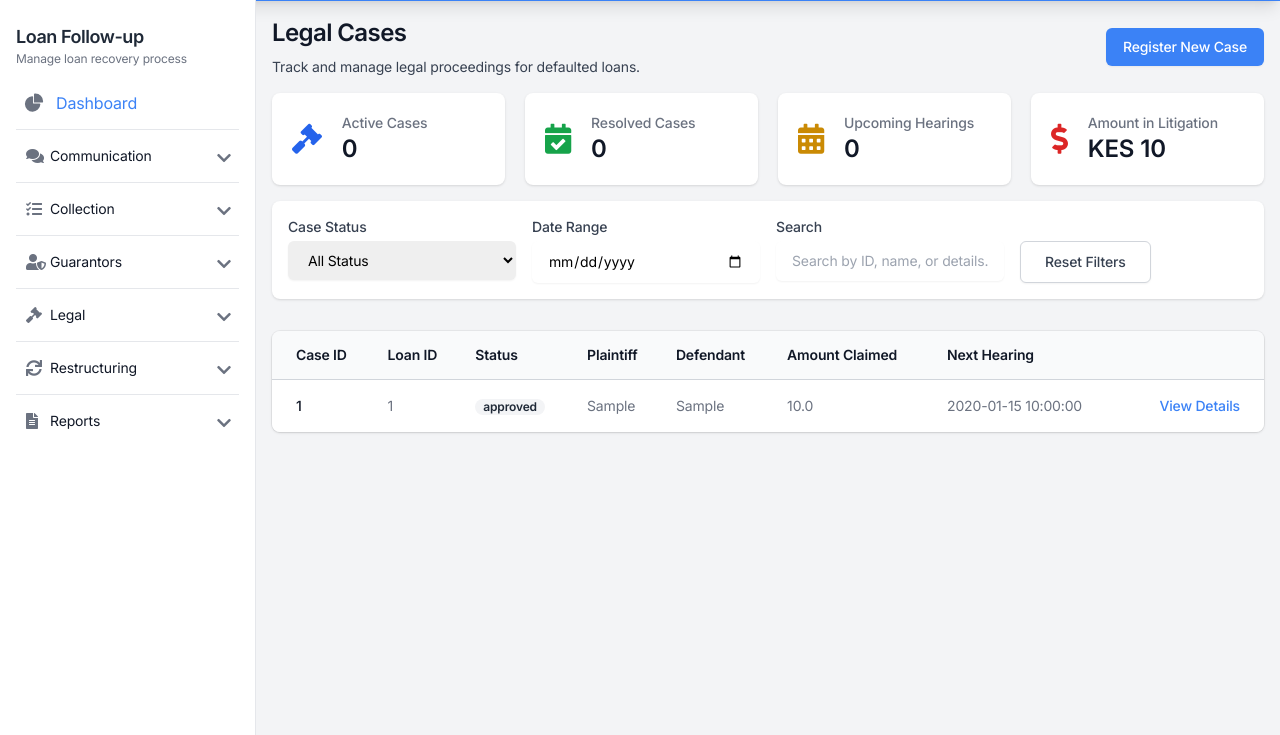
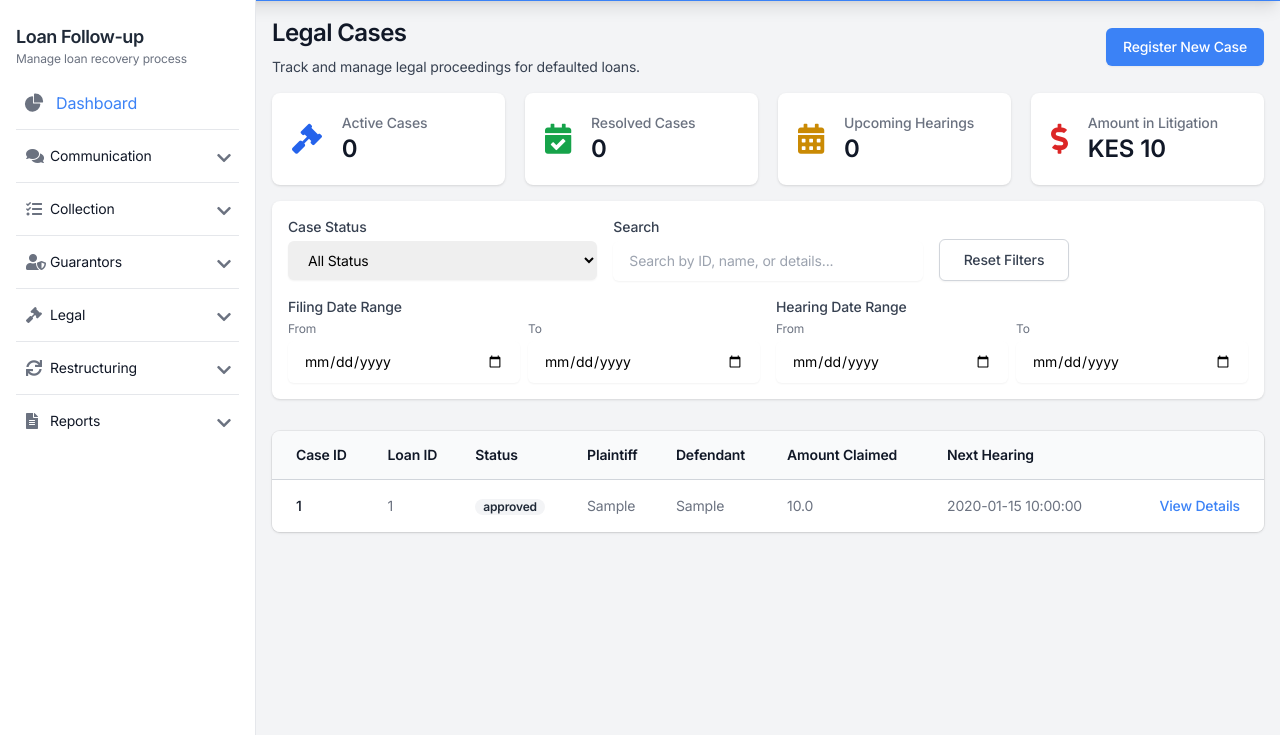
Before and after one commit to savioskli/loan_system, a Flask app: page /user/legal-cases in a window 1280 px wide. Shown: the part 65-800 px from the top of the page. Run offline with Flask 3, Linux system fonts and the light colour scheme; a user stored in the database is signed in; tables that the repository leaves empty or names only in its code hold one stand-in row (values such as "Sample post"); parts of the project's set-up code (start-up, migrations or seed data) failed here and were passed over; some libraries are stand-ins or nearby versions.

Commit message:
date range on filters has been added

```diff
--- a/templates/user/legal_cases.html
+++ b/templates/user/legal_cases.html
@@ -89,7 +89,7 @@
 
         <!-- Filters -->
         <div class="mt-4 bg-white dark:bg-gray-800 rounded-lg shadow p-4">
-            <div class="grid grid-cols-1 md:grid-cols-4 gap-4">
+            <div class="grid grid-cols-1 md:grid-cols-3 gap-4">
                 <div>
                     <label class="block text-sm font-medium text-gray-700 dark:text-gray-300">Case Status</label>
                     <select id="statusFilter" class="mt-1 block w-full rounded-md border-gray-300 shadow-sm focus:border-primary focus:ring-primary sm:text-sm dark:bg-gray-700 dark:border-gray-600 px-4 py-2.5">
@@ -101,10 +101,6 @@
                     </select>
                 </div>
                 <div>
-                    <label class="block text-sm font-medium text-gray-700 dark:text-gray-300">Date Range</label>
-                    <input type="date" id="dateFilter" class="mt-1 block w-full rounded-md border-gray-300 shadow-sm focus:border-primary focus:ring-primary sm:text-sm dark:bg-gray-700 dark:border-gray-600 px-4 py-2.5">
-                </div>
-                <div>
                     <label class="block text-sm font-medium text-gray-700 dark:text-gray-300">Search</label>
                     <input type="text" id="searchFilter" placeholder="Search by ID, name, or details..." class="mt-1 block w-full rounded-md border-gray-300 shadow-sm focus:border-primary focus:ring-primary sm:text-sm dark:bg-gray-700 dark:border-gray-600 px-4 py-2.5">
                 </div>
@@ -112,6 +108,35 @@
                     <button type="button" onclick="resetFilters()" class="inline-flex items-center px-6 py-2.5 border border-gray-300 shadow-sm text-sm font-medium rounded-md text-gray-700 bg-white hover:bg-gray-50 focus:outline-none focus:ring-2 focus:ring-offset-2 focus:ring-primary dark:bg-gray-700 dark:text-gray-300 dark:border-gray-600 dark:hover:bg-gray-600">
                         Reset Filters
                     </button>
+                </div>
+            </div>
+            <!-- Date Filters -->
+            <div class="grid grid-cols-1 md:grid-cols-2 gap-4 mt-4">
+                <div>
+                    <label class="block text-sm font-medium text-gray-700 dark:text-gray-300">Filing Date Range</label>
+                    <div class="grid grid-cols-2 gap-2 mt-1">
+                        <div>
+                            <label class="block text-xs text-gray-500 dark:text-gray-400">From</label>
+                            <input type="date" id="filingDateFrom" class="mt-1 block w-full rounded-md border-gray-300 shadow-sm focus:border-primary focus:ring-primary sm:text-sm dark:bg-gray-700 dark:border-gray-600 px-4 py-2.5">
+                        </div>
+                        <div>
+                            <label class="block text-xs text-gray-500 dark:text-gray-400">To</label>
+                            <input type="date" id="filingDateTo" class="mt-1 block w-full rounded-md border-gray-300 shadow-sm focus:border-primary focus:ring-primary sm:text-sm dark:bg-gray-700 dark:border-gray-600 px-4 py-2.5">
+                        </div>
+                    </div>
+                </div>
+                <div>
+                    <label class="block text-sm font-medium text-gray-700 dark:text-gray-300">Hearing Date Range</label>
+                    <div class="grid grid-cols-2 gap-2 mt-1">
+                        <div>
+                            <label class="block text-xs text-gray-500 dark:text-gray-400">From</label>
+                            <input type="date" id="hearingDateFrom" class="mt-1 block w-full rounded-md border-gray-300 shadow-sm focus:border-primary focus:ring-primary sm:text-sm dark:bg-gray-700 dark:border-gray-600 px-4 py-2.5">
+                        </div>
+                        <div>
+                            <label class="block text-xs text-gray-500 dark:text-gray-400">To</label>
+                            <input type="date" id="hearingDateTo" class="mt-1 block w-full rounded-md border-gray-300 shadow-sm focus:border-primary focus:ring-primary sm:text-sm dark:bg-gray-700 dark:border-gray-600 px-4 py-2.5">
+                        </div>
+                    </div>
                 </div>
             </div>
         </div>
@@ -271,42 +296,59 @@
 
         // Filter functionality
         const statusFilter = document.getElementById('statusFilter');
-        const dateFilter = document.getElementById('dateFilter');
         const searchFilter = document.getElementById('searchFilter');
+        const filingDateFrom = document.getElementById('filingDateFrom');
+        const filingDateTo = document.getElementById('filingDateTo');
+        const hearingDateFrom = document.getElementById('hearingDateFrom');
+        const hearingDateTo = document.getElementById('hearingDateTo');
         const tbody = document.querySelector('tbody');
         const rows = Array.from(tbody.getElementsByTagName('tr'));
 
         // Add event listeners
         statusFilter.addEventListener('change', filterCases);
-        dateFilter.addEventListener('change', filterCases);
         searchFilter.addEventListener('input', filterCases);
+        filingDateFrom.addEventListener('change', filterCases);
+        filingDateTo.addEventListener('change', filterCases);
+        hearingDateFrom.addEventListener('change', filterCases);
+        hearingDateTo.addEventListener('change', filterCases);
+
+        function isDateInRange(dateStr, fromDate, toDate) {
+            if (dateStr === 'N/A') return false;
+
+            const date = new Date(dateStr);
+            let isValid = true;
+
+            if (fromDate) {
+                const from = new Date(fromDate);
+                isValid = isValid && date >= from;
+            }
+
+            if (toDate) {
+                const to = new Date(toDate);
+                to.setHours(23, 59, 59, 999); // Include the entire "to" day
+                isValid = isValid && date <= to;
+            }
+
+            return isValid;
+        }
 
         function filterCases() {
             const status = statusFilter.value.toLowerCase();
-            const date = dateFilter.value;
             const search = searchFilter.value.toLowerCase();
+            const filingFrom = filingDateFrom.value;
+            const filingTo = filingDateTo.value;
+            const hearingFrom = hearingDateFrom.value;
+            const hearingTo = hearingDateTo.value;
 
             rows.forEach(row => {
+                if (row.classList.contains('no-results')) return;
+
                 let showRow = true;
 
                 // Status filter
                 if (status && row.cells.length > 2) {
-                    const caseStatus = row.cells[2].textContent.toLowerCase();
+                    const caseStatus = row.cells[2].textContent.trim().toLowerCase();
                     if (!caseStatus.includes(status)) {
-                        showRow = false;
-                    }
-                }
-
-                // Date filter
-                if (date && row.cells.length > 6) {
-                    const hearingDate = row.cells[6].textContent;
-                    if (hearingDate !== 'N/A') {
-                        const rowDate = new Date(hearingDate);
-                        const filterDate = new Date(date);
-                        if (rowDate.toDateString() !== filterDate.toDateString()) {
-                            showRow = false;
-                        }
-                    } else {
                         showRow = false;
                     }
                 }
@@ -314,9 +356,25 @@
                 // Search filter
                 if (search && row.cells.length > 0) {
                     const rowText = Array.from(row.cells)
-                        .map(cell => cell.textContent.toLowerCase())
+                        .map(cell => cell.textContent.trim().toLowerCase())
                         .join(' ');
                     if (!rowText.includes(search)) {
+                        showRow = false;
+                    }
+                }
+
+                // Filing date filter
+                if ((filingFrom || filingTo) && row.cells.length > 5) {
+                    const filingDate = row.cells[5].textContent.trim();
+                    if (!isDateInRange(filingDate, filingFrom, filingTo)) {
+                        showRow = false;
+                    }
+                }
+
+                // Hearing date filter
+                if ((hearingFrom || hearingTo) && row.cells.length > 6) {
+                    const hearingDate = row.cells[6].textContent.trim();
+                    if (!isDateInRange(hearingDate, hearingFrom, hearingTo)) {
                         showRow = false;
                     }
                 }
@@ -326,7 +384,7 @@
             });
 
             // Show "No results found" message if all rows are hidden
-            const visibleRows = rows.filter(row => row.style.display !== 'none');
+            const visibleRows = rows.filter(row => !row.classList.contains('no-results') && row.style.display !== 'none');
             const noResultsRow = tbody.querySelector('.no-results');
 
             if (visibleRows.length === 0) {
@@ -343,8 +401,11 @@
 
         function resetFilters() {
             statusFilter.value = '';
-            dateFilter.value = '';
             searchFilter.value = '';
+            filingDateFrom.value = '';
+            filingDateTo.value = '';
+            hearingDateFrom.value = '';
+            hearingDateTo.value = '';
             filterCases();
         }
 
```
